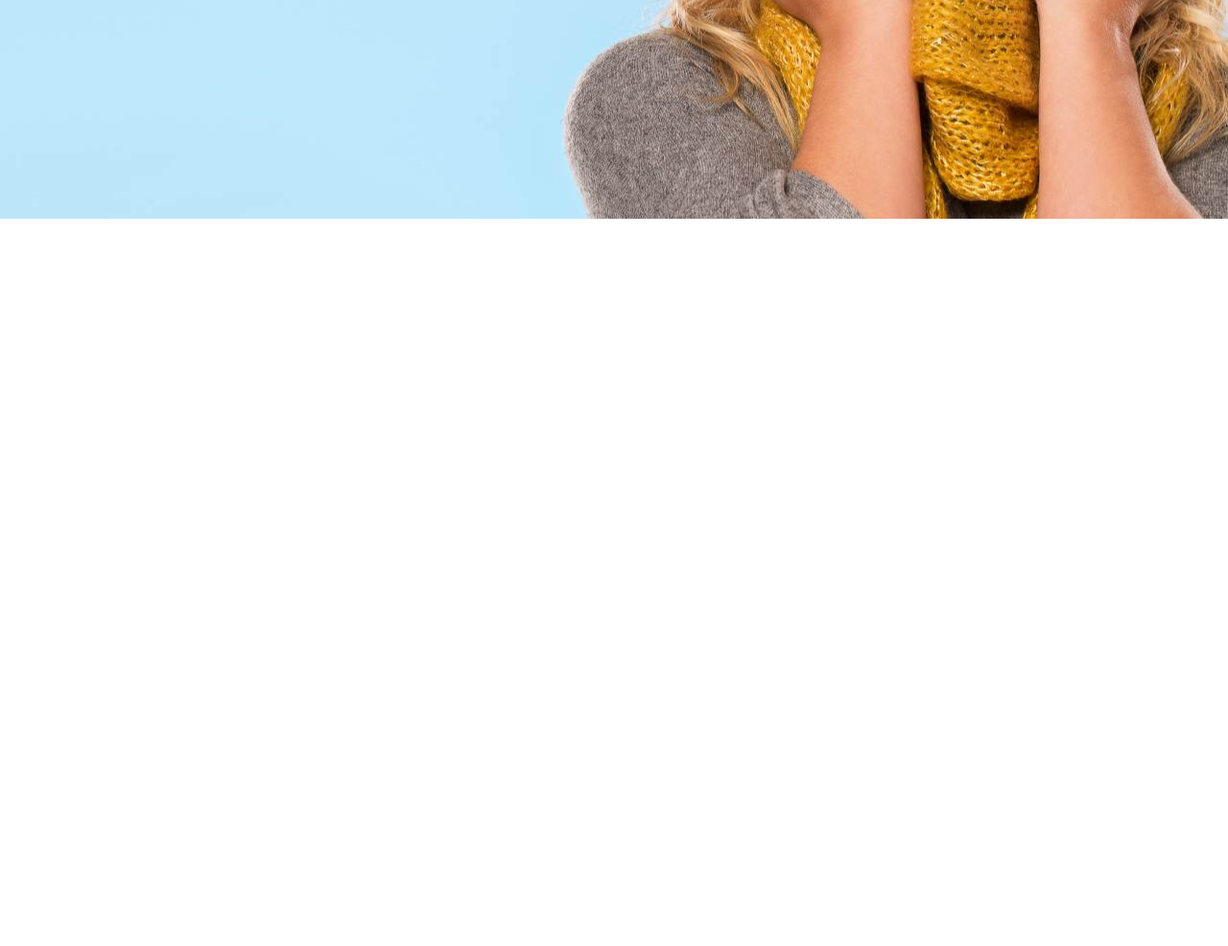
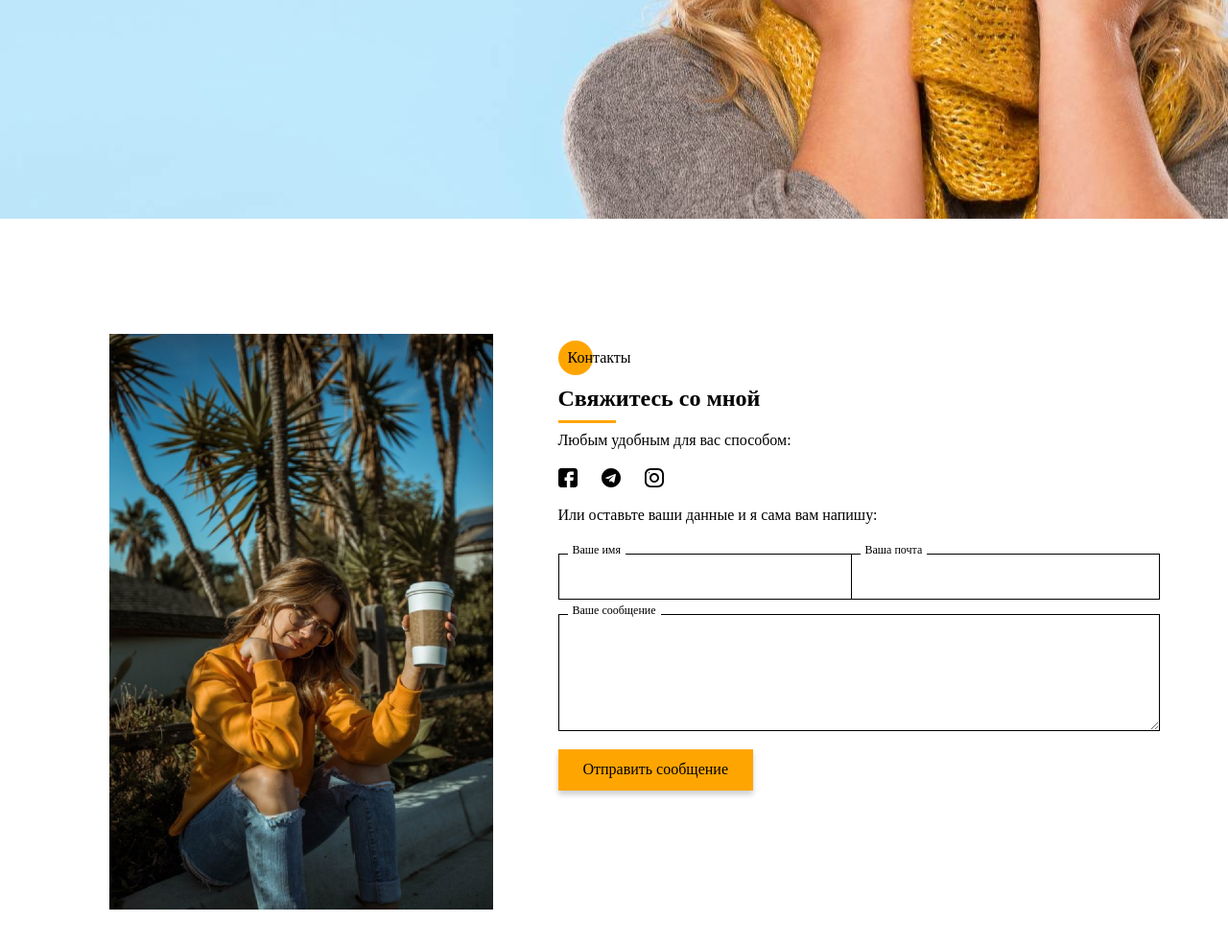
Before and after one commit to KyzAlexander/web-developer-layout, a website: page index.html in a window 1280 px wide. Shown: the part 572-1558 px from the top of the page at 96% size. Before the commit the page ends 800 px from the top, so only its background shows below. Drawn offline with Linux system fonts and the light colour scheme; files that its build step writes are made by us from their sources.

Commit message:
add contacts section

```diff
--- /dev/null
+++ b/Assets/styles/scss/contasts.scss
@@ -0,0 +1,153 @@
+.contacts {
+  padding: 120px 0 92px 0;
+  background-color: #fff;
+
+  &__container {
+    display: flex;
+    justify-content: space-between;
+    align-items: flex-start;
+    max-width: 1053px;
+    width: 100%;
+    height: 100%;
+    // padding: 0 35px 0 52px;
+    margin: 0 auto;
+  }
+
+  &__image {
+    img {
+      max-width: 400px;
+      width: 100%;
+    }
+  }
+
+  &__content {
+    max-width: 585px;
+    width: 100%;
+  }
+
+  &__intro {
+    position: relative;
+    z-index: 3;
+    color: #000;
+    padding-left: 10px;
+    margin-bottom: 6px;
+    &::before {
+      content: "";
+      width: 36px;
+      height: 36px;
+      background-color: #FFA501;
+      border-radius: 50%;
+      position: absolute;
+      top: 50%;
+      transform: translateY(-50%);
+      left: 0;
+      z-index: -1;
+    }
+  }
+
+  &__title {
+    position: relative;
+    margin-bottom: 20px;
+    color: #000;
+    &::after {
+      content: "";
+      width: 60px;
+      height: 3px;
+      background-color: #FFA501;
+      position: absolute;
+      bottom: -40%;
+      left: 0;
+    }
+  }
+
+  &__subtitle {
+    margin-bottom: 20px;
+  }
+
+  &__social {
+    display: flex;
+    flex-direction: row;
+    align-items: center;
+    gap: 25px;
+    margin-bottom: 20px;
+
+    &-link {
+      width: 20px;
+      height: 20px;
+      &--facebook {
+        transform: rotate(90deg);
+      }
+    }
+  }
+
+  &__form {
+    max-width: 585px;
+    width: 100%;
+    &-title {
+      margin-bottom: 30px;
+    }
+    &-container {
+      display: flex;
+      flex-direction: row;
+      justify-content: space-between;
+      align-items: center;
+    }
+    &-group {
+      margin-bottom: 15px;
+      position: relative;
+      &::before {
+        content: '';
+        position: absolute;
+        top: -10px;
+        left: 10px;
+        background: #fff;
+        padding: 0 5px;
+        font-size: 12px;
+        color: #000;
+        z-index: 5;
+      }
+      &--name {
+        max-width: 280px;
+        width: 100%;
+        &::before {
+          content: 'Ваше имя';
+        }
+      }
+      &--email {
+        max-width: 280px;
+        width: 100%;
+        &::before {
+          content: 'Ваша почта';
+        }
+      }
+      &--message {
+        max-height: 190px;
+        height: 100%;
+        &::before {
+          content: 'Ваше сообщение';
+        }
+      }
+    }
+
+    &-input {
+      width: 100%;
+      padding: 14px 20px;
+      border: 1px solid #000;
+      outline: none;
+      &:focus {
+        border-color: #ccc;
+      }
+    }
+
+
+
+    &-button {
+      padding: 12px 26px;
+      background-color: #FFA501;
+      color: #000;
+      border: none;
+      cursor: pointer;
+      box-shadow: 0 4px 6px rgba(0, 0, 0, 0.2);
+    }
+  }
+}
--- a/Assets/styles/scss/style.scss
+++ b/Assets/styles/scss/style.scss
@@ -1 +1,2 @@
 @import "./hero.scss";
+@import "./contasts.scss";
--- a/index.html
+++ b/index.html
@@ -57,5 +57,60 @@
     </section>
 
 
+
+    <section class="contacts">
+      <div class="contacts__container">
+        <div class="contacts__image">
+          <img src="Assets/images/photo-girl.jpg" alt="Девушка с кофе" />
+        </div>
+        <div class="contacts__content">
+          <p class="contacts__intro">Контакты</p>
+          <h2 class="contacts__title">Свяжитесь со мной</h2>
+          <p class="contacts__subtitle">Любым удобным для вас способом:</p>
+          <div class="contacts__social">
+            <a href="#" class="contacts__social-link contacts__social-link--facebook" aria-label="Facebook">
+              <img
+                src="Assets/images/svg/facebook.svg"
+                alt="github"
+                width="20"
+                height="20"
+            />
+            </a>
+            <a href="#" class="contacts__social-link contacts__social-link--telegram" aria-label="Telegram">
+              <img
+                src="Assets/images/svg/telegram.svg"
+                alt="github"
+                width="20"
+                height="20"
+            />
+            </a>
+            <a href="#" class="contacts__social-link contacts__social-link--instagram" aria-label="Instagram">
+              <img
+                src="Assets/images/svg/instagram.svg"
+                alt="github"
+                width="20"
+                height="20"
+            />
+            </a>
+          </div>
+
+          <form class="contacts__form">
+            <p class="contacts__form-title">Или оставьте ваши данные и я сама вам напишу:</p>
+            <div class="contacts__form-container">
+              <div class="contacts__form-group contacts__form-group--name">
+                <input type="text" id="name" class="contacts__form-input" required />
+              </div>
+              <div class="contacts__form-group contacts__form-group--email">
+                <input type="email" id="email" class="contacts__form-input" required />
+              </div>
+            </div>
+            <div class="contacts__form-group contacts__form-group--message">
+              <textarea id="message" class="contacts__form-input contacts__form-textarea" rows="5" required></textarea>
+            </div>
+            <button type="submit" class="contacts__form-button">Отправить сообщение</button>
+          </form>
+        </div>
+      </div>
+    </section>
   </body>
 </html>
```
Also changed, not shown: Assets/images/photo-girl.jpg (added), Assets/images/svg/telegram.svg (added), Assets/styles/css/style.css, 1 other file.
